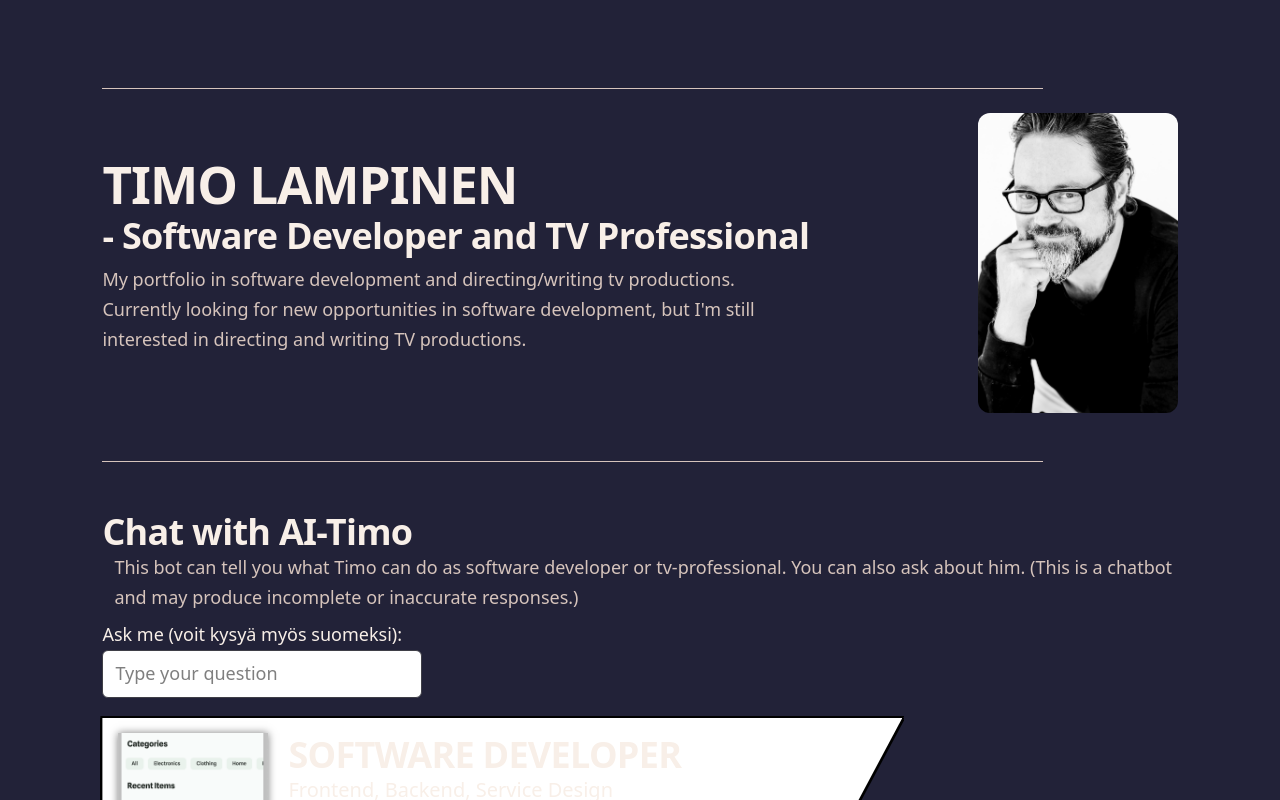
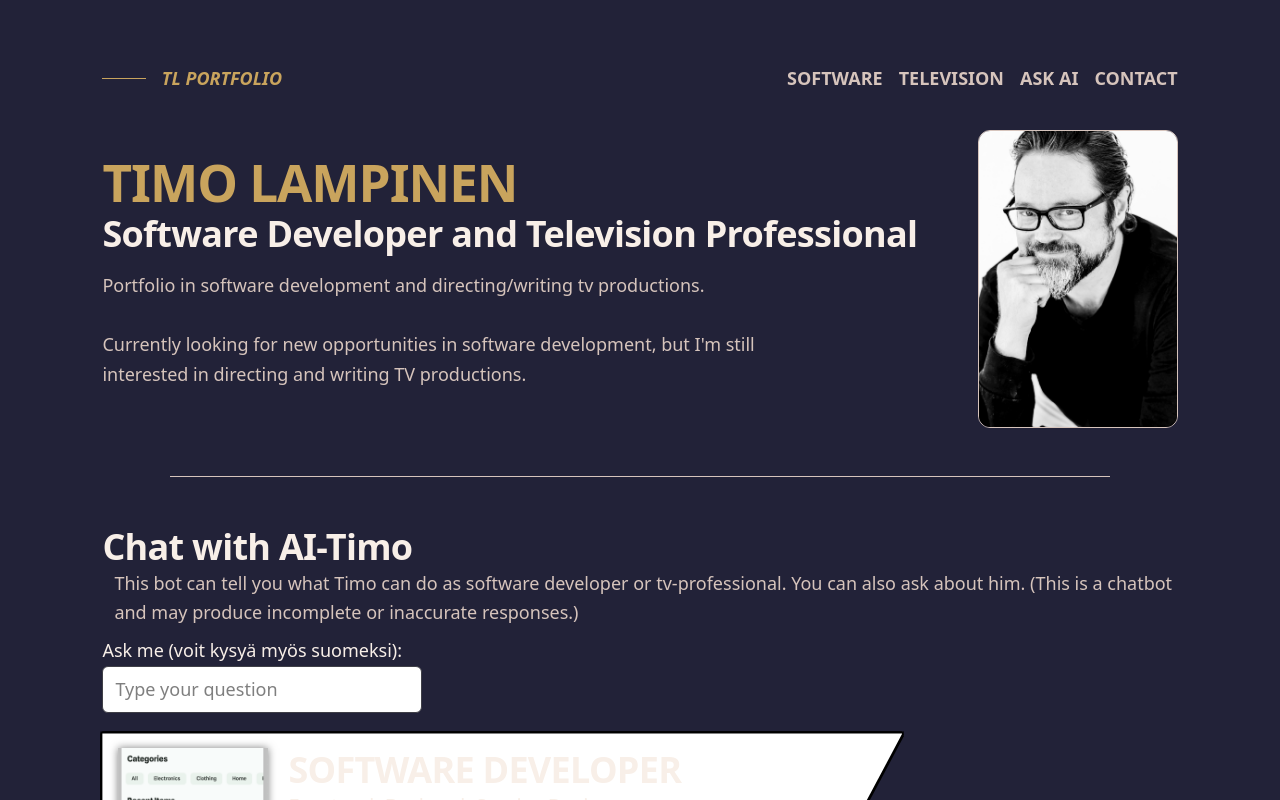
Before and after one commit to Hirvilampi/timo-portfolio, a Next.js app: page / in a window 1280 px wide. Shown: the top 800 px of the page. Built offline with nearby package versions, Linux system fonts and the light colour scheme; no server answers.

Commit message:
muutoksii lisää

```diff
--- a/app/globals.css
+++ b/app/globals.css
@@ -4,14 +4,18 @@
   --background: #222238;
   --surface: #f5e6da;
   --text-primary: #f8efe8;
+    --text-primary-old: #f8efe8;
   --text-secondary: #d6c4bc;
   --surface-text: #4f2f20;
   --surface-text-secondary: #7a533d;
+  --color-gold: #C9A45D;
   --accent: #fff3ea;
   --accent-strong: #ffe4d2;
   --border-soft: #e1b79e;
-  --font-body: var(--font-inter);
-  --font-heading: var(--font-inter);
+  --font-body: var(--font-plus-jakarta);
+  --font-body-old: var(--font-inter);
+  --font-heading: var(--font-syne);
+  --font-heading-old: var(--font-inter);
  --font-heading2: var(--font-manrope);
   --measure: 44rem;
   --space-1: 0.5rem;
@@ -118,7 +122,7 @@ a {
 
 a:hover {
   color: var(--accent-strong);
-  text-decoration: underline;
+  /* text-decoration: underline; */
 }
 
 button,
@@ -146,6 +150,10 @@ button {
 
 .surface-text-secondary {
   color: var(--surface-text-secondary);
+}
+
+.color-gold {
+  color: var(--color-gold);
 }
 
 .page-shell {
--- a/app/it/projects/page.tsx
+++ b/app/it/projects/page.tsx
@@ -13,7 +13,7 @@ export default async function Productions() {
   return (
       <div className="page-shell">
         <main className="page-frame page-stack max-w-4xl">
-          <OnMouseOver>
+
             <BackButton />
             <h1>IT projects and school work</h1>
             <section>
@@ -57,7 +57,7 @@ export default async function Productions() {
             <div className="mt-6">
               <ITsGrid itprojects={itprojects} />
             </div>
-          </OnMouseOver>
+
         </main>
       </div>
   );
--- a/app/layout.tsx
+++ b/app/layout.tsx
@@ -1,18 +1,31 @@
 import type { Metadata } from "next";
-import { Inter, Manrope } from "next/font/google";
+import { Syne, Plus_Jakarta_Sans } from "next/font/google";
 import "./globals.css";
 
-const inter = Inter({
-  variable: "--font-inter",
+// const inter = Inter({
+//   variable: "--font-inter",
+//   subsets: ["latin"],
+//   weight: ["400", "500", "600", "700"],
+// });
+
+// const manrope = Manrope({
+//   variable: "--font-manrope",
+//   subsets: ["latin"],
+//   weight: ["600", "700"],
+// });
+
+const syne = Syne({
+  variable: "--font-syne",
   subsets: ["latin"],
-  weight: ["400", "500", "600", "700"],
+  weight: ["400", "500", "600", "700", "800"],
 });
 
-const manrope = Manrope({
-  variable: "--font-manrope",
+const plusJakartaSans = Plus_Jakarta_Sans({
+  variable: "--font-plus-jakarta",
   subsets: ["latin"],
-  weight: ["600", "700"],
+  weight: ["400", "500", "600", "700", "800"],
 });
+
 
 export const metadata: Metadata = {
   title: "Timo's Portfolio",
@@ -27,7 +40,7 @@ export default function RootLayout({
 }>) {
   return (
     <html lang="en">
-      <body className={`${inter.variable} ${manrope.variable} antialiased`}>
+      <body className={`${syne.variable} ${plusJakartaSans.variable} antialiased`}>
         {children}
       </body>
     </html>
--- a/app/page.tsx
+++ b/app/page.tsx
@@ -13,19 +13,53 @@ export default function Home() {
     <>
       <div className="page-shell">
         <main className="page-frame">
-<hr className="my-6 w-7/8 border-t border-[var(--text-secondary)]" />
+          <div className="flex items-center mb-9 justify-between gap-4 color-gold">
+            <div className="flex flex-1 items-center gap-4">
+              <hr className="w-[6.5%] border-t border-[var(--color-gold)]" />
+              <span className="font-bold italic">TL PORTFOLIO</span>
+            </div>
+            <div className="hidden sm:flex items-center gap-4">
+              <Link href="/it/projects" className="font-bold">
+                <span className="font-bold text-[var(--text-secondary)] transition-colors hover:text-[var(--color-gold)]">
+                  SOFTWARE
+                </span>
+              </Link>
+              <Link href="/tv/productions" className="font-bold">
+                <span className="font-bold text-[var(--text-secondary)] transition-colors hover:text-[var(--color-gold)]">
+                  TELEVISION
+                </span>
+              </Link>
+              <Link href="/chatbot" className="font-bold">
+                <span className="font-bold text-[var(--text-secondary)] transition-colors hover:text-[var(--color-gold)]">
+                  ASK AI
+                </span>
+              </Link>
+              <Link href="/chatot" className="font-bold">
+                <span className="font-bold text-[var(--text-secondary)] transition-colors hover:text-[var(--color-gold)]">
+                  CONTACT
+                </span>
+              </Link>
+            </div>
+          </div>
 
           <div className="grid w-full gap-6 ">
             <section className="flex items-center justify-between gap-6">
               <div className="flex flex-col justify-center">
-                  <h1 className="text-[4.5rem] sm:text-[6.5rem] leading-none">TIMO LAMPINEN</h1>
-                  <h2 className="mt-2 text-lg sm:text-2xl"> - Software Developer and TV Professional</h2>
-<div className="flex flex-col gap-6 mt-2 text-left sm:items-start sm:text-left">
+                <h1 className="text-[4.5rem] sm:text-[6.5rem] leading-none color-gold">
+                  TIMO LAMPINEN
+                </h1>
+                <h2 className="mt-2 text-lg sm:text-2xl">
+                  {" "}
+                  Software Developer and Television Professional
+                </h2>
+                <div className="flex flex-col gap-6 mt-4 text-left sm:items-start sm:text-left">
                   <p className="text-secondary max-w-xs hover:animate-flash-once">
-                  My portfolio in software development and directing/writing tv
-                  productions. Currently looking for new opportunities in
-                  software development, but I'm still interested in directing
-                  and writing TV productions.
+                    Portfolio in software development and directing/writing tv
+                    productions.
+                    <br /> <br />
+                    Currently looking for new opportunities in software
+                    development, but I'm still interested in directing and
+                    writing TV productions.
                   </p>
                 </div>
               </div>
@@ -35,11 +69,11 @@ export default function Home() {
                 width={200}
                 height={50}
                 priority
-                  className="rounded-xl"
+                className="border-1 rounded-xl border-[var(--text-secondary)]"
               />
             </section>
 
-<hr className="my-6 w-7/8 border-t border-[var(--text-secondary)]" />
+            <hr className="my-6 mx-auto  w-7/8 border-t border-[var(--text-secondary)]" />
 
             <section>
               <div className="mt-6 mb-3 flex w-full items-start justify-center sm:mt-0 sm:justify-start">
@@ -57,10 +91,9 @@ export default function Home() {
                 <ShowTvLink />
               </div>
 
-<hr className="my-6 w-7/8 border-t border-[var(--text-secondary)]" />
+              <hr className="my-6 mx-auto  w-7/8 border-t border-[var(--text-secondary)]" />
               <div className="section-gap items-center">
                 <span className="text-secondary">Contact:</span>
-
 
                 <p className="items-center text-secondary">
                   +358405363191 lampinen.timo@gmail.com
@@ -102,17 +135,21 @@ export default function Home() {
                       rel="noopener noreferrer"
                     >
                       This page is coded in Visual Studio Code by yours truly.
-                        Built with Next.js, Typescript and Tailwind CSS,
-                        deployed with Vercel. It uses Supabase as database for
-                        productions info and images. Click to see the code in
-                        GitHub.
+                      Built with Next.js, Typescript and Tailwind CSS, deployed
+                      with Vercel. It uses Supabase as database for productions
+                      info and images. Click to see the code in GitHub.
                     </a>
                   </span>
                 </p>
               </div>
             </section>
           </div>
-
+          <div className="flex items-center mt-9 justify-between gap-4 text-secondary">
+            <div className="flex flex-1 items-center gap-4">
+              <hr className="w-[6.5%] border-t border-[var(--color-gold)]" />
+              <span className="font-bold italic">© TIMO LAMPINEN</span>
+            </div>
+          </div>
         </main>
       </div>
     </>
--- a/app/tv/productions/page.tsx
+++ b/app/tv/productions/page.tsx
@@ -11,7 +11,7 @@ export default async function Productions() {
   return (
       <div className="page-shell">
         <main className="page-frame page-stack max-w-4xl">
-          <OnMouseOver>
+
             <BackButton />
             <h1>TV and Film productions</h1>
             <p className="mt-4">
@@ -26,7 +26,7 @@ export default async function Productions() {
             <div className="mt-6">
               <TVsGrid tvproductions={tvproductions} />
             </div>
-          </OnMouseOver>
+
         </main>
       </div>
   );
--- a/components/BackButton.tsx
+++ b/components/BackButton.tsx
@@ -13,5 +13,6 @@ export default function BackButton() {
         } else { router.push('/');}
     };
 
-    return <button className={classes.link} onClick={handleBack}>← Back</button>
+    return <button className="font-bold text-[var(--text-secondary)] transition-colors hover:text-[var(--color-gold)]"
+    onClick={handleBack}>← Back</button>
 }
--- a/components/tvs/tvs-grid.tsx
+++ b/components/tvs/tvs-grid.tsx
@@ -20,7 +20,7 @@ export default function TVsGrid({ tvproductions }: TVsGridProps) {
               pathname: `/tv/productions/${p.slug}`
             }}
           >
-            <article key={p.slug} className="rounded-xl border p-4 mt-2 flex flex-col text-black dark:text-zinc-50 hover:bg-gradient-to-r from-orange-500 to-orange-400 transition-all duration-300">
+            <article key={p.slug} className="rounded-xl border p-4 mt-2 flex flex-col hover:bg-gradient-to-r from-orange-500 to-orange-400 transition-all duration-300">
               <div className="flex flex-col sm:flex-row gap-4 s">
                 {p.image_small && (
                   <Image
```
Lines whose indentation alone changed are shown as unchanged.
